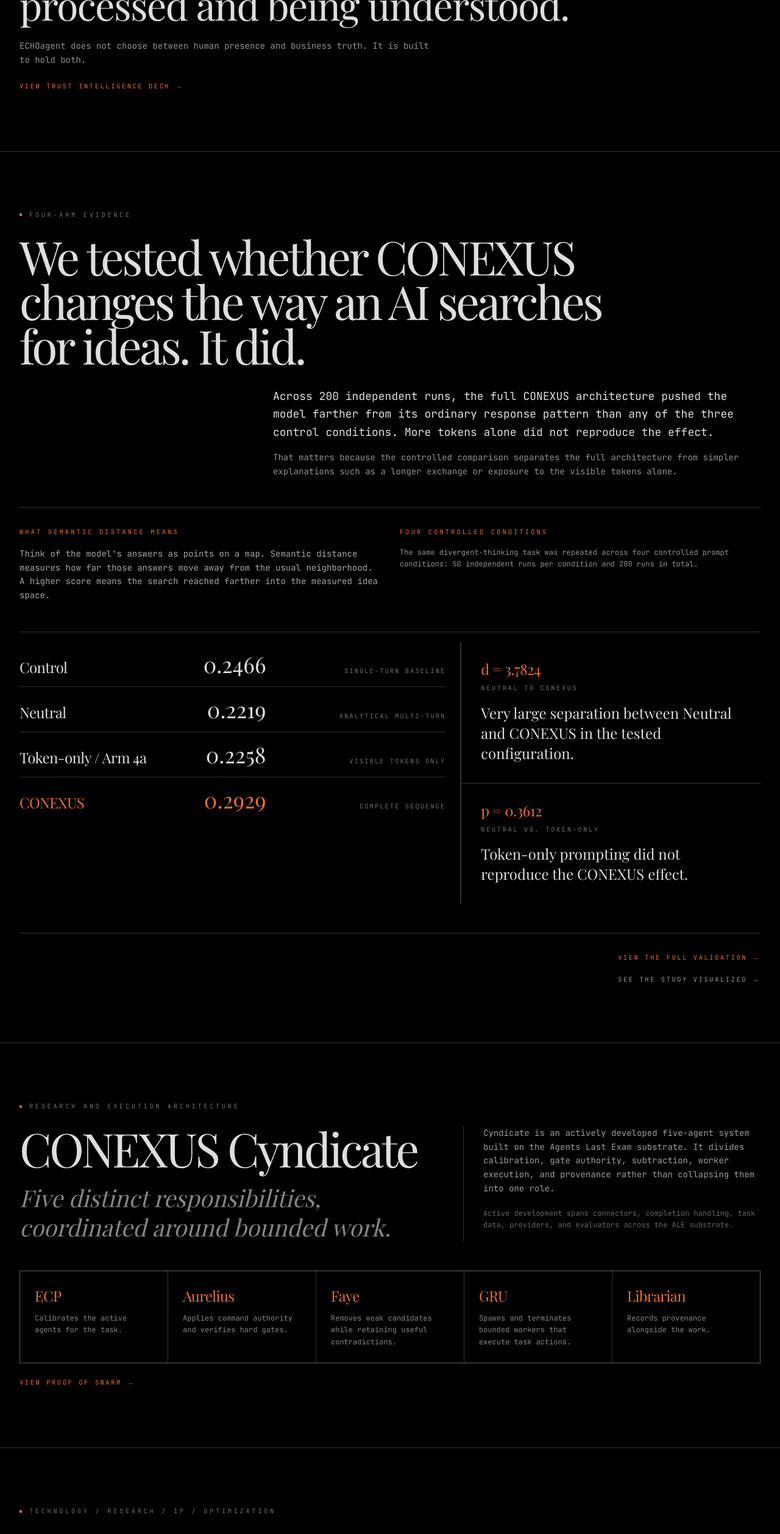
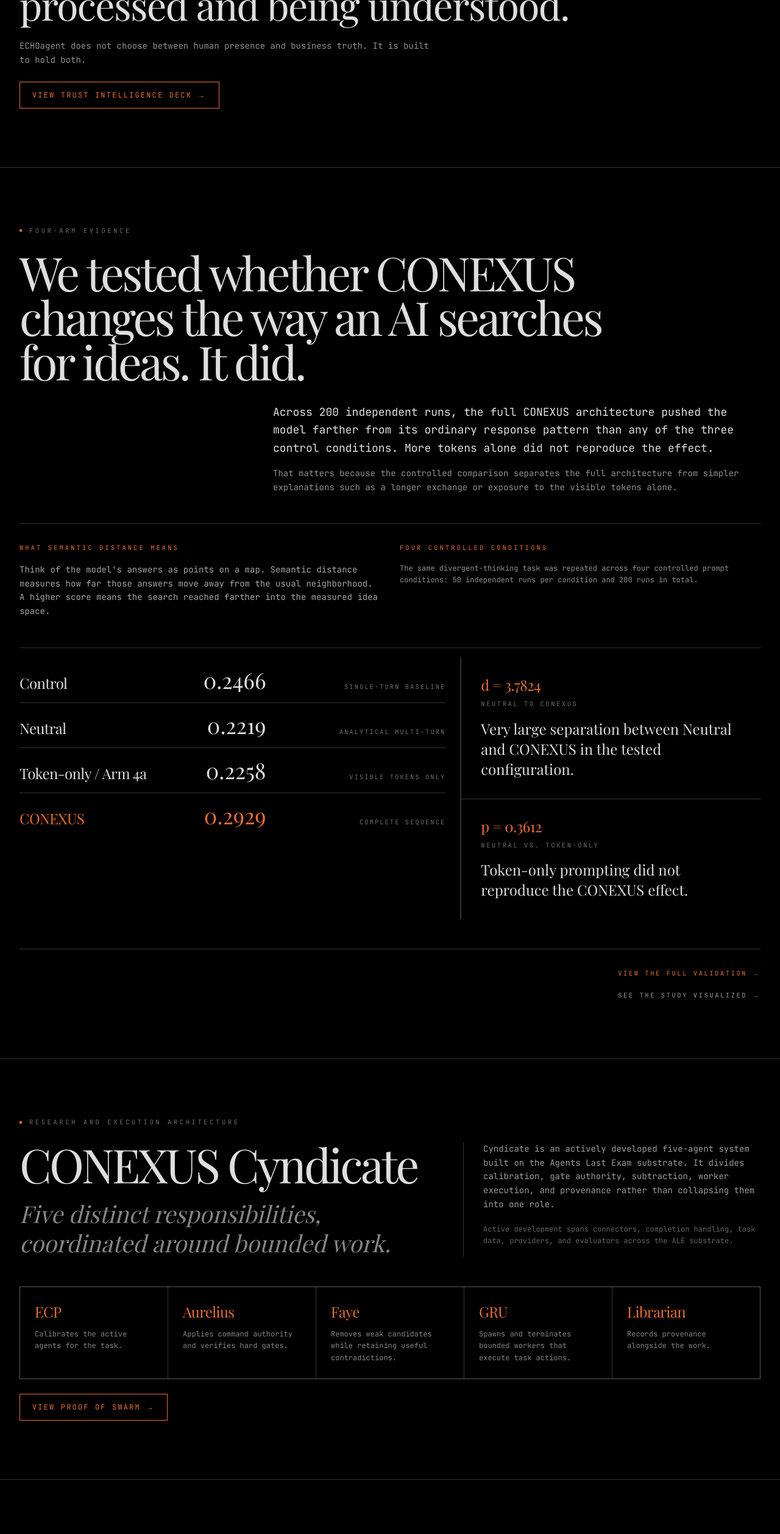
Before and after one commit to CONEXUS-dev/conexus-website, a Next.js app: page / in a window 1280 px wide. Shown: the part 4940-7456 px from the top of the page at 61% size. Built offline with nearby package versions, Linux system fonts and the light colour scheme; a web font is replaced by a local one.

Commit message:
Improve: CTA prominence and link hierarchy

```diff
--- a/sections/Cyndicate.tsx
+++ b/sections/Cyndicate.tsx
@@ -43,7 +43,7 @@ export default function Cyndicate() {
         href="/materials/CONEXUS_Cyndicate__The_Proof_of_Swarm.pdf"
         target="_blank"
         rel="noopener noreferrer"
-        className="mt-6 inline-block text-[0.65rem] uppercase tracking-[0.25em] text-ember underline-offset-4 hover:underline"
+        className="mt-6 inline-flex min-h-11 w-full items-center justify-center border border-ember px-5 py-3 text-center text-[0.75rem] uppercase tracking-[0.18em] text-ember transition-colors hover:bg-ember hover:text-void focus-visible:outline-none focus-visible:ring-2 focus-visible:ring-ember focus-visible:ring-offset-2 focus-visible:ring-offset-void sm:w-auto"
       >
         VIEW PROOF OF SWARM →
       </a>
--- a/sections/Echoagent.tsx
+++ b/sections/Echoagent.tsx
@@ -269,7 +269,7 @@ export default function Echoagent() {
           href="/materials/ECHOagent_Trust_Intelligence.pdf"
           target="_blank"
           rel="noopener noreferrer"
-          className="mt-6 inline-block text-[0.65rem] uppercase tracking-[0.25em] text-ember underline-offset-4 hover:underline"
+          className="mt-6 inline-flex min-h-11 w-full items-center justify-center border border-ember px-5 py-3 text-center text-[0.75rem] uppercase tracking-[0.18em] text-ember transition-colors hover:bg-ember hover:text-void focus-visible:outline-none focus-visible:ring-2 focus-visible:ring-ember focus-visible:ring-offset-2 focus-visible:ring-offset-void sm:w-auto"
         >
           VIEW TRUST INTELLIGENCE DECK →
         </a>
--- a/sections/Echoform.tsx
+++ b/sections/Echoform.tsx
@@ -23,10 +23,10 @@ export default function Echoform() {
             </p>
           </div>
           <div className="mt-8 flex flex-wrap gap-4">
-            <a href={product.demo.href} className="border border-ember px-5 py-3 text-[0.65rem] uppercase tracking-[0.25em] text-ember transition-colors hover:bg-ember hover:text-void">
+            <a href={product.demo.href} className="inline-flex min-h-11 w-full items-center justify-center border border-ember px-5 py-3 text-center text-[0.75rem] uppercase tracking-[0.18em] text-ember transition-colors hover:bg-ember hover:text-void focus-visible:outline-none focus-visible:ring-2 focus-visible:ring-ember focus-visible:ring-offset-2 focus-visible:ring-offset-void sm:w-auto">
               {product.demo.label} →
             </a>
-            <a href={product.howItWorks.href} className="border border-white/20 px-5 py-3 text-[0.65rem] uppercase tracking-[0.25em] text-data/70 transition-colors hover:border-data">
+            <a href={product.howItWorks.href} className="inline-flex min-h-11 w-full items-center justify-center border border-white/20 px-5 py-3 text-center text-[0.75rem] uppercase tracking-[0.18em] text-data/70 transition-colors hover:border-ember hover:text-ember focus-visible:outline-none focus-visible:ring-2 focus-visible:ring-ember focus-visible:ring-offset-2 focus-visible:ring-offset-void sm:w-auto">
               {product.howItWorks.label}
             </a>
             <a href="/cinematic?scene=6" className="self-center text-[0.6rem] uppercase tracking-[0.2em] text-data/50 underline-offset-4 transition-colors hover:text-ember hover:underline">
--- a/sections/Nairthex.tsx
+++ b/sections/Nairthex.tsx
@@ -31,10 +31,10 @@ export default function Nairthex() {
             </p>
           </div>
           <div className="mt-8 flex flex-wrap gap-4">
-            <a href={product.enter.href} className="border border-ember px-5 py-3 text-[0.65rem] uppercase tracking-[0.25em] text-ember transition-colors hover:bg-ember hover:text-void">
+            <a href={product.enter.href} className="inline-flex min-h-11 w-full items-center justify-center border border-ember px-5 py-3 text-center text-[0.75rem] uppercase tracking-[0.18em] text-ember transition-colors hover:bg-ember hover:text-void focus-visible:outline-none focus-visible:ring-2 focus-visible:ring-ember focus-visible:ring-offset-2 focus-visible:ring-offset-void sm:w-auto">
               {product.enter.label} →
             </a>
-            <a href={product.howItWorks.href} className="border border-white/20 px-5 py-3 text-[0.65rem] uppercase tracking-[0.25em] text-data/70 transition-colors hover:border-data">
+            <a href={product.howItWorks.href} className="inline-flex min-h-11 w-full items-center justify-center border border-white/20 px-5 py-3 text-center text-[0.75rem] uppercase tracking-[0.18em] text-data/70 transition-colors hover:border-ember hover:text-ember focus-visible:outline-none focus-visible:ring-2 focus-visible:ring-ember focus-visible:ring-offset-2 focus-visible:ring-offset-void sm:w-auto">
               {product.howItWorks.label}
             </a>
             <a href="/cinematic?scene=5" className="self-center text-[0.6rem] uppercase tracking-[0.2em] text-data/50 underline-offset-4 transition-colors hover:text-ember hover:underline">
--- a/sections/Partnerships.tsx
+++ b/sections/Partnerships.tsx
@@ -18,7 +18,7 @@ export default function Partnerships() {
             <p className="mt-4 flex-1 text-xs leading-relaxed text-data/60">{body}</p>
             <a
               href={href}
-              className="mt-8 text-[0.65rem] uppercase tracking-[0.22em] text-ember underline-offset-4 hover:underline"
+              className="mt-8 inline-flex min-h-11 w-full items-center justify-center border border-ember px-5 py-3 text-center text-[0.75rem] uppercase tracking-[0.18em] text-ember transition-colors hover:bg-ember hover:text-void focus-visible:outline-none focus-visible:ring-2 focus-visible:ring-ember focus-visible:ring-offset-2 focus-visible:ring-offset-void"
             >
               {label} →
             </a>
--- a/sections/Technology.tsx
+++ b/sections/Technology.tsx
@@ -46,7 +46,7 @@ export default function Technology() {
       </div>
       <a
         href="/cinematic?scene=4"
-        className="mt-8 inline-block text-[0.65rem] uppercase tracking-[0.25em] text-data/60 underline-offset-4 transition-colors hover:text-ember hover:underline"
+        className="mt-8 inline-flex min-h-11 w-full items-center justify-center border border-white/20 px-5 py-3 text-center text-[0.75rem] uppercase tracking-[0.18em] text-data/70 transition-colors hover:border-ember hover:text-ember focus-visible:outline-none focus-visible:ring-2 focus-visible:ring-ember focus-visible:ring-offset-2 focus-visible:ring-offset-void sm:w-auto"
       >
         Explore the Benchmark Program →
       </a>
```
